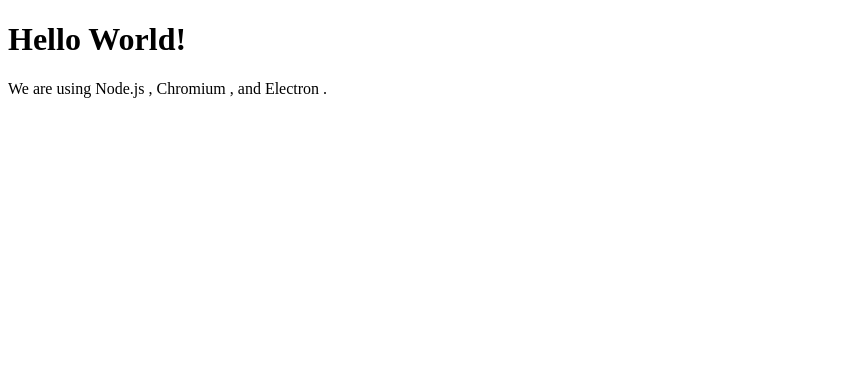
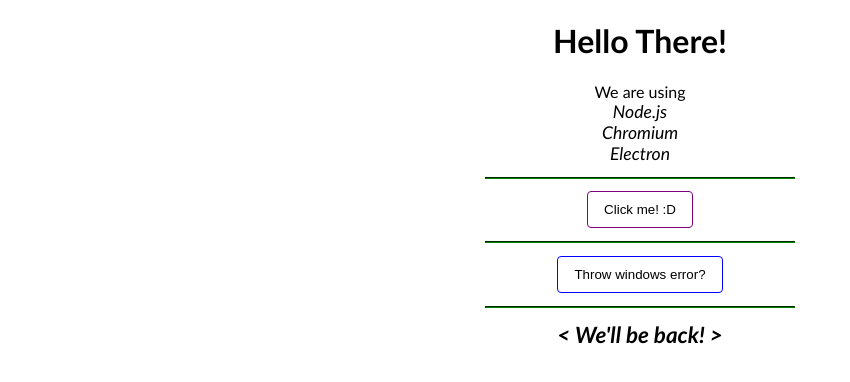
Before and after one commit to TheAncientOwl/first-electron-app, an Electron app: page index.html in a window 1280 px wide. Shown: the whole page, without its empty margins (0-850 px from the left). Drawn offline with Linux system fonts and the light colour scheme.

Commit message:
customized frontend.

```diff
--- /dev/null
+++ b/index.css
@@ -0,0 +1,57 @@
+body {
+  max-width: 40%;
+  text-align: center;
+  margin: 0 auto;
+  font-family: 'Gill Sans', 'Gill Sans MT', Calibri, 'Trebuchet MS', sans-serif;
+}
+
+ul {
+  list-style-type: none;
+  margin: 0 auto;
+  padding: 0;
+}
+
+li {
+  margin: 0 auto;
+  font-size: 1.1em;
+  font-style: italic;
+}
+
+hr {
+  border-color: green;
+  margin: 0.8em auto;
+  max-width: 60%;
+}
+
+.btn {
+  cursor: pointer;
+  border: 1px solid gray;
+  padding: 0.75em 1.2em;
+  border-radius: 0.25rem;
+  background-color: transparent;
+  transition: all 100ms ease;
+}
+
+.btn:hover {
+  transform: scale(1.1);
+}
+
+.btn-funny {
+  border-color: purple;
+}
+
+.btn-win-err {
+  border-color: blue;
+}
+
+.end {
+  font-size: 1.4em;
+  font-weight: bold;
+  font-style: italic;
+}
+
+span {
+  color: green;
+  font-weight: bold;
+  font-style: italic;
+}
--- a/index.html
+++ b/index.html
@@ -4,17 +4,36 @@
     <meta charset="UTF-8" />
     <meta http-equiv="X-UA-Compatible" content="IE=edge" />
     <meta name="viewport" content="width=device-width, initial-scale=1.0" />
+    <link rel="stylesheet" href="./index.css" />
     <script src="./render.js" defer></script>
-    <title>Document</title>
+    <title>My first electron app</title>
   </head>
   <body>
-    <h1>Hello World!</h1>
-    We are using Node.js
-    <span id="node-version"></span>
-    , Chromium
-    <span id="chrome-version"></span>
-    , and Electron
-    <span id="electron-version"></span>
-    .
+    <h1>Hello There!</h1>
+
+    We are using
+    <ul>
+      <li>
+        Node.js
+        <span id="node-version"></span>
+      </li>
+      <li>
+        Chromium
+        <span id="chrome-version"></span>
+      </li>
+      <li>
+        Electron
+        <span id="electron-version"></span>
+      </li>
+    </ul>
+
+    <hr />
+    <button id="funnyBtn" class="btn btn-funny">Click me! :D</button>
+
+    <hr />
+    <button id="windowsError" class="btn btn-win-err">Throw windows error?</button>
+
+    <hr />
+    <div class="end">&lt; We'll be back! &gt;</div>
   </body>
 </html>
--- a/render.js
+++ b/render.js
@@ -0,0 +1,9 @@
+const funnyBtn = document.getElementById('funnyBtn');
+funnyBtn.onclick = () => {
+  alert('Btn: Hey, it tickles me!');
+};
+
+const windowsErrBtn = document.getElementById('windowsError');
+windowsErrBtn.onclick = () => {
+  alert("Nothing's wrong, just wanted to tell you to have a great day. :D");
+};
```
